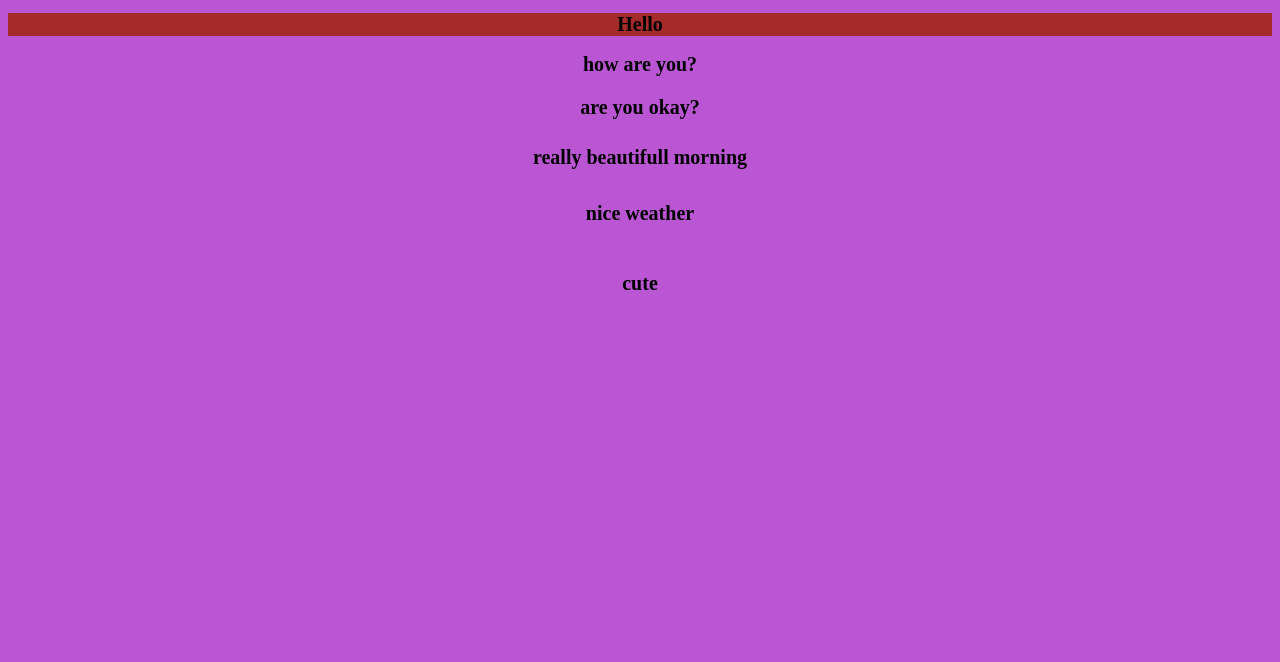
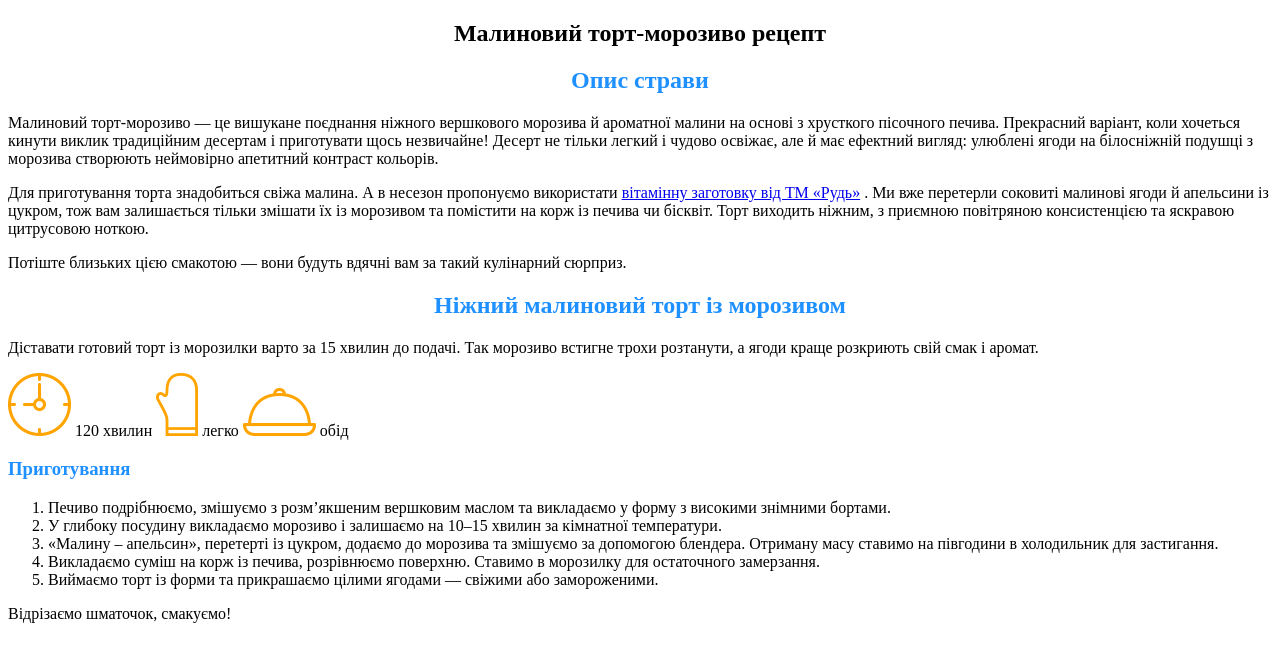
Before and after one commit to shapel3/lesson1, a plain HTML site: page index.html in a window 1280 px wide. Drawn offline with Linux system fonts and the light colour scheme.

Commit message:
add recept 1

```diff
--- a/index.html
+++ b/index.html
@@ -7,11 +7,33 @@
     <link rel="stylesheet" href=" ./style.css">
  </head>
  <body>
-    <h1>Hello</h1>
-<h2>how are you?</h2>
-<h3>are you okay?</h3>
-<h4>really beautifull morning</h4>
-<h5>nice weather</h5>
-<h6>cute</h6>
+    <main>
+        <article>
+            <h1 class="center">Малиновий торт-морозиво рецепт</h1>
+            <h2 class="center blue">Опис страви</h2>
+            <p>Малиновий торт-морозиво — це вишукане поєднання ніжного вершкового морозива й ароматної малини на основі з хрусткого пісочного печива. Прекрасний варіант, коли хочеться кинути виклик традиційним десертам і приготувати щось незвичайне! Десерт не тільки легкий і чудово освіжає, але й має ефектний вигляд: улюблені ягоди на білосніжній подушці з морозива створюють неймовірно апетитний контраст кольорів.</p>
+            <p>Для приготування торта знадобиться свіжа малина. А в несезон пропонуємо використати <a href="https://rud.ua/products/frozen/berries/malina-apelsin/" target="_blank">вітамінну заготовку від ТМ «Рудь»</a> . Ми вже перетерли соковиті малинові ягоди й апельсини із цукром, тож вам залишається тільки змішати їх із морозивом та помістити на корж із печива чи бісквіт. Торт виходить ніжним, з приємною повітряною консистенцією та яскравою цитрусовою ноткою.</p>
+            <p>Потіште близьких цією смакотою — вони будуть вдячні вам за такий кулінарний сюрприз.</p>
+            <h2 class="center blue">Ніжний малиновий торт із морозивом</h2>
+            <p>Діставати готовий торт із морозилки варто за 15 хвилин до подачі. Так морозиво встигне трохи розтанути, а ягоди краще розкриють свій смак і аромат.</p>
+            <div>
+                <img src="./assets/icons/1 (2).png" alt="clock">
+                <span>120 хвилин</span>
+                <img src="./assets/icons/2.png" alt="рука">
+                <span>легко</span>
+                <img src="./assets/icons/3.png" alt="блюдо">
+                <span>обід</span>
+            </div>
+            <h3 class="blue">Приготування</h3>
+            <ol>
+                <li>Печиво подрібнюємо, змішуємо з розм’якшеним вершковим маслом та викладаємо у форму з високими знімними бортами.</li>
+                <li>У глибоку посудину викладаємо морозиво і залишаємо на 10–15 хвилин за кімнатної температури.</li>
+                <li>«Малину – апельсин», перетерті із цукром, додаємо до морозива та змішуємо за допомогою блендера. Отриману масу ставимо на півгодини в холодильник для застигання.</li>
+                <li>Викладаємо суміш на корж із печива, розрівнюємо поверхню. Ставимо в морозилку для остаточного замерзання.</li>
+                <li>Виймаємо торт із форми та прикрашаємо цілими ягодами — свіжими або замороженими.
+            </ol>
+            <p>Відрізаємо шматочок, смакуємо!</p>
+        </article>
+    </main>
  </body>
  </html>
--- a/style.css
+++ b/style.css
@@ -1,16 +1,6 @@
-body{
+.center{
     text-align: center;
-    background-color: mediumorchid;
 }
-h1{
-    background-color:brown;
+.blue{
+    color: dodgerblue;
 }
-
-h1,
-h2,
-h3,
-h4,
-h5,
-h6{
-    font-size: 20px;
-}
```
Also changed, not shown: assets/icons/1 (2).png (added), assets/icons/2.png (added), assets/icons/3.png (added).
